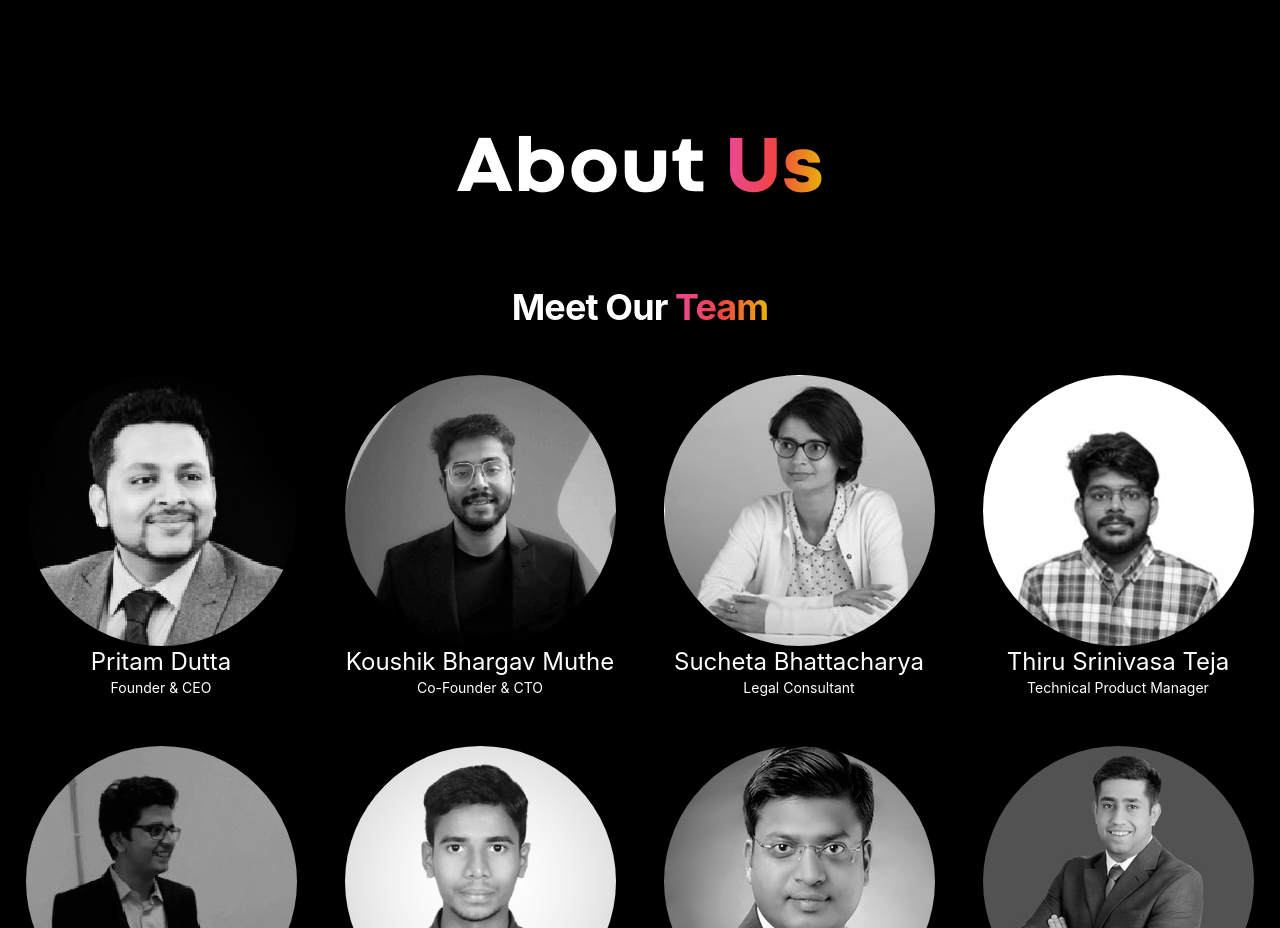
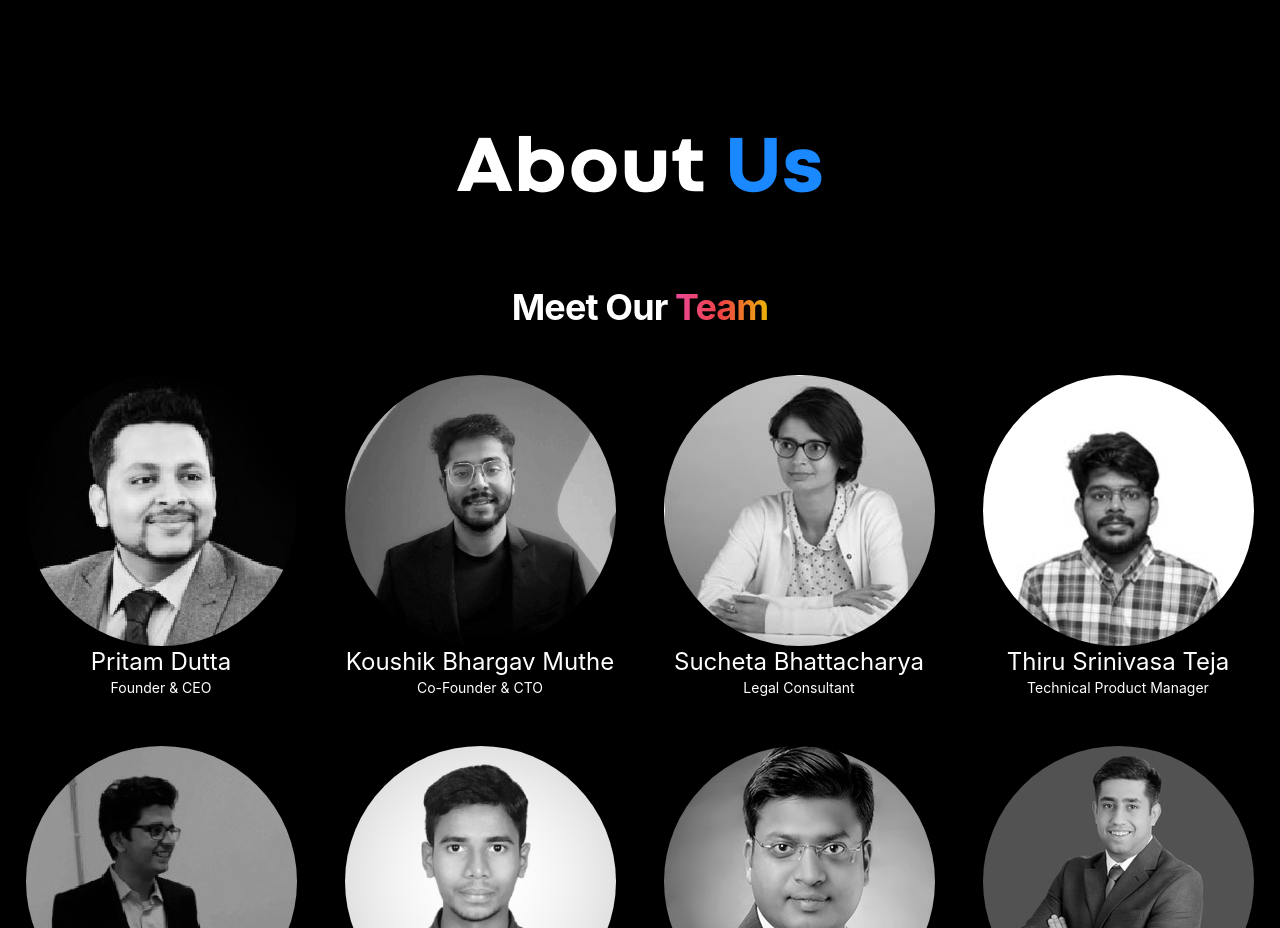
Before and after one commit to 0xZothio/landing_page_v1, a React (Create React App) app: page / in a window 1280 px wide. Shown: the part 6640-7568 px from the top of the page. Built offline with nearby package versions, Linux system fonts and the light colour scheme.

Commit message:
Update About.js

```diff
--- a/src/components/About.js
+++ b/src/components/About.js
@@ -15,7 +15,7 @@ function About() {
           whileInView="show"
           className="text-[60px] sm:text-[80px] text-center font-codec font-bold"
         >
-          About <span className="bg-clip-text text-transparent bg-gradient-to-r from-pink-500 via-red-500 to-yellow-500">Us</span>
+          About <span className="bg-clip-text text-[#1A88FF]">Us</span>
         </motion.div>
        {/*  <div className="mt-6">
           <motion.p
```
